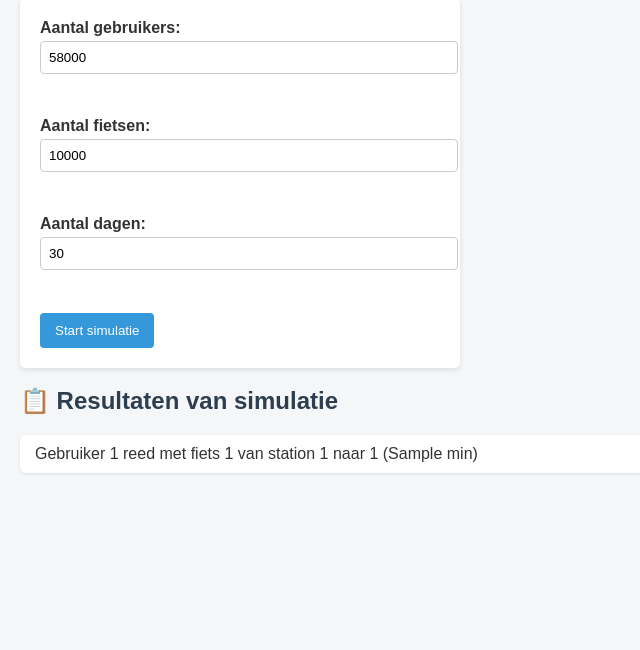
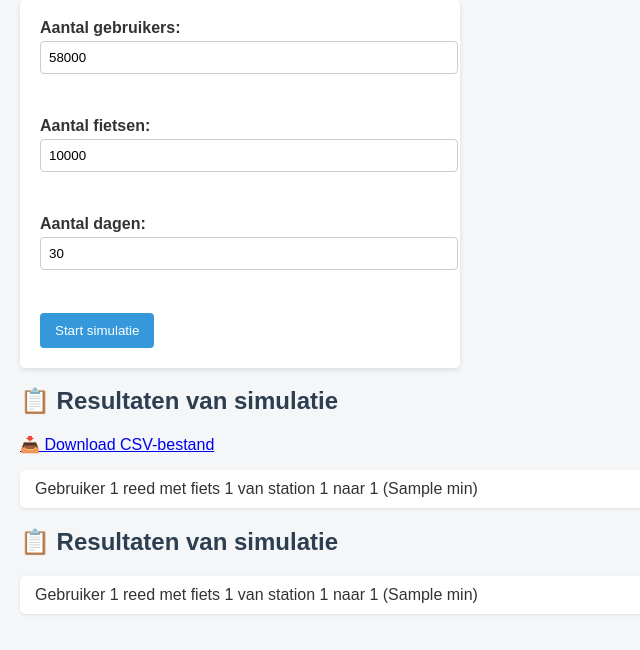
Before and after one commit to christianmesinas/stage-velo, a Flask app: template app/templates/admin.html in a window 1280 px wide. Shown: the part 642-1292 px from the top of the page, without its empty margins (0-640 px from the left). Before the commit the page ends 1116 px from the top, so only its background shows below. Run offline with Flask 3, Linux system fonts and the light colour scheme; the template is opened without the code that fills it: most values are stand-ins (such as "Sample title", 1, 10 or a date in 2020); parts of the project's set-up code (start-up, migrations or seed data) failed here and were passed over.

Commit message:
added spinner en download van csv

```diff
--- a/app/api/api.py
+++ b/app/api/api.py
@@ -1,4 +1,5 @@
 import requests
+import app.simulation.simulation as sim
 
 BASE_URL = "https://api.citybik.es/v2/networks/velo-antwerpen"
 HEADERS = {}
@@ -7,6 +8,7 @@ def get_info():
     params = {}
     response = requests.get(BASE_URL, headers=HEADERS, params=params)
     if response.status_code == 200:
+
         data = response.json()
         stations = data['network']['stations']
         result = [
--- a/app/templates/admin.html
+++ b/app/templates/admin.html
@@ -38,6 +38,27 @@
         <button type="submit">Start simulatie</button>
     </form>
 
+    <div id="spinner" style="display:none;">
+    <p>Simulatie wordt uitgevoerd...</p>
+    <img src="https://tenor.com/en-GB/view/loading-gif-20768857" alt="Bezig met laden">
+</div>
+
+    {% if ritten %}
+    <h2>📋 Resultaten van simulatie</h2>
+
+    <p><a href="{{ csv_bestand }}" download>📥 Download CSV-bestand</a></p>
+
+    <ul>
+        {% for rit in ritten %}
+            <li>
+                Gebruiker {{ rit.gebruiker_id }} reed met fiets {{ rit.fiets_id }}
+                van station {{ rit.begin_station_id }} naar {{ rit.eind_station_id }}
+                ({{ rit.duur_minuten }} min)
+            </li>
+        {% endfor %}
+    </ul>
+{% endif %}
+
 {% if ritten %}
     <h2>📋 Resultaten van simulatie</h2>
     <ul>
@@ -52,6 +73,10 @@
 {% endif %}
 
 
-
+<script>
+    function toonSpinner() {
+        document.getElementById("spinner").style.display = "block";
+    }
+</script>
 </body>
 </html>
```
Also changed, not shown: app/routes.py (+20 -2 lines).
